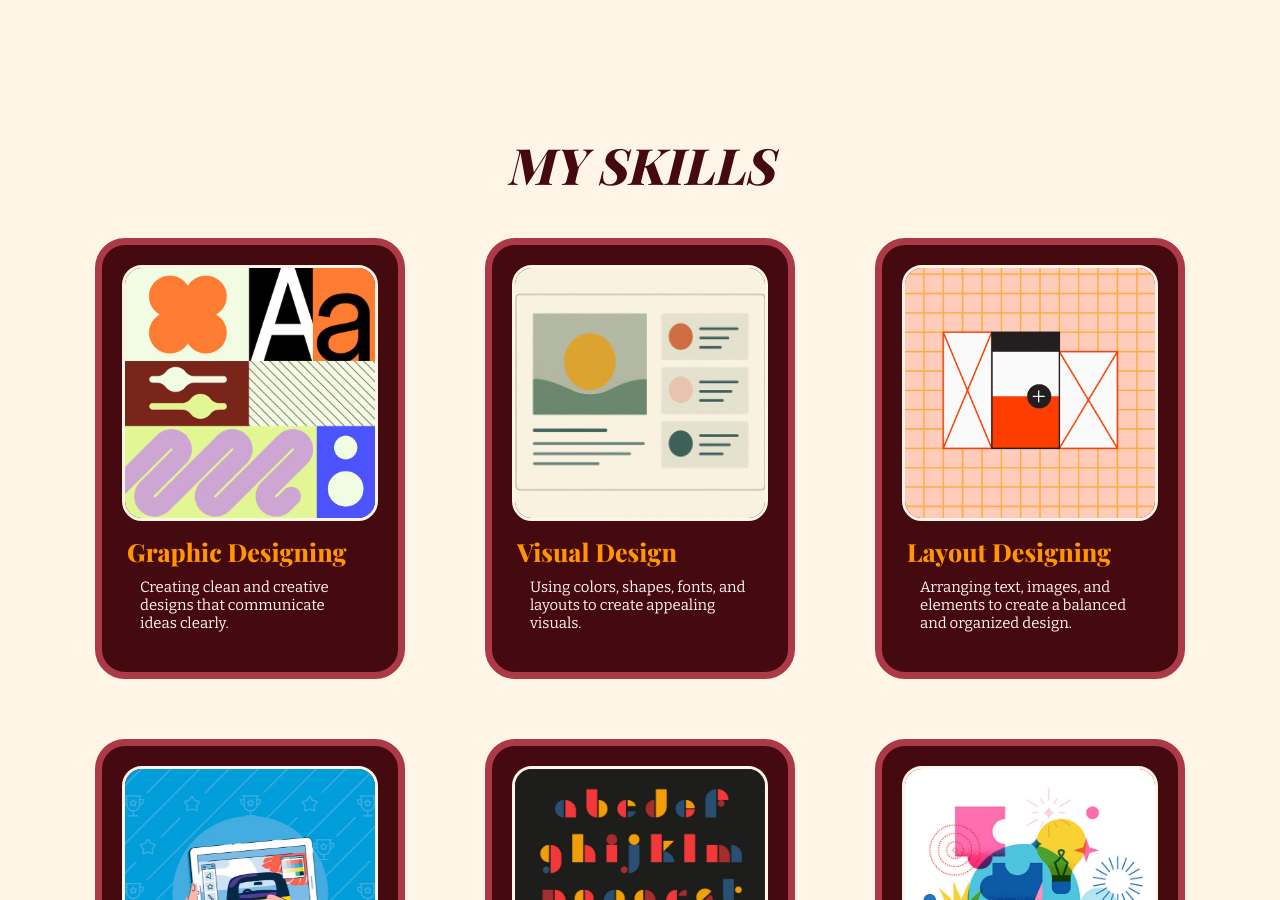
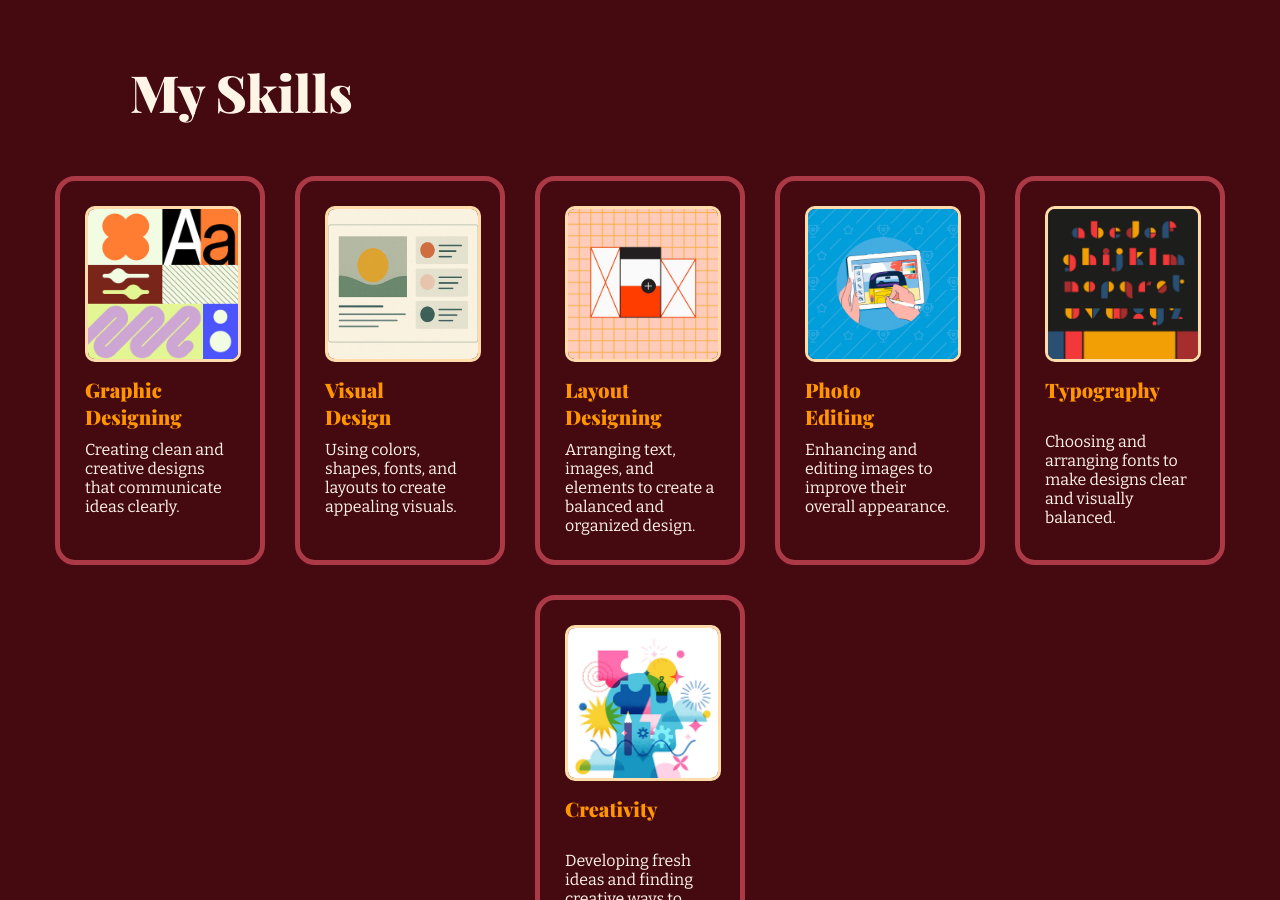
Before and after one commit to lyndS-spec/IT-110-Project, a plain HTML site: page index.html in a window 1280 px wide. Shown: the part 1900-2800 px from the top of the page. Drawn offline with nearby package versions, Linux system fonts and the light colour scheme; a web font is replaced by a local one.

Commit message:
Update Skill and Project sections

```diff
--- a/index.html
+++ b/index.html
@@ -70,7 +70,7 @@
                 <h2>🎓 My Education</h2>
                 <ul><li>
                     <strong>Bachelor of Science in Information Technology</strong>  <br>
-                    Class of 2026 <br> Caraga State University</li>
+                    Caraga State University</li>
                 </ul>
             </div>
         </div>
@@ -128,13 +128,13 @@
     <section id="card-cont">
 
         <div class="card">
-            <h2>MY SKILLS</h2>
+            <h1>My Skills</h1>
 
             <div class="card-cont">
                 <div class="cards">
                     <div><img src="Graphic Design.jpg" ></div>
                     <div>
-                        <h3>Graphic Designing</h3>
+                        <h3>Graphic<br>Designing</h3>
                         <p>Creating clean and creative designs that communicate ideas clearly.</p>
                     </div>
                 </div>
@@ -142,7 +142,7 @@
                 <div class="cards">
                     <div><img src="Visual Design.jpg" ></div>
                     <div>
-                        <h3>Visual Design</h3>
+                        <h3>Visual<br>Design</h3>
                         <p>Using colors, shapes, fonts, and layouts to create appealing visuals.</p>
                     </div>
                 </div>
@@ -150,18 +150,15 @@
                 <div class="cards">
                     <div><img src="layout.jpg" ></div>
                     <div>
-                        <h3>Layout Designing</h3>
+                        <h3>Layout<br>Designing</h3>
                         <p>Arranging text, images, and elements to create a balanced and organized design.</p>
                     </div>
                 </div>
 
-            </div>
-
-            <div class="card-cont">
                 <div class="cards">
                     <div><img src="photo edit.jpg"></div>
                     <div>
-                        <h3>Photo Editing</h3>
+                        <h3>Photo<br>Editing</h3>
                         <p>Enhancing and editing images to improve their overall appearance.</p>
                     </div>
                 </div>
@@ -169,7 +166,7 @@
                 <div class="cards">
                     <div><img src="typog.jpg" ></div>
                     <div>
-                        <h3>Typography</h3>
+                        <h3>Typography</h3><br>
                         <p>Choosing and arranging fonts to make designs clear and visually balanced.</p>
                     </div>
                 </div>
@@ -177,7 +174,7 @@
                 <div class="cards">
                     <div><img src="create.jpg" ></div>
                     <div>
-                        <h3>Creativity</h3>
+                        <h3>Creativity</h3><br>
                         <p>Developing fresh ideas and finding creative ways to bring concepts to life.</p>
                     </div>
                 </div>
@@ -240,7 +237,7 @@
                                 <button><a href="https://canva.link/rsqg6vsx6lovi19" target="_blank">View project</a></button>
                             </div>
                         </div>
-
+                    </div>
                 </div>
 
             </div>
--- a/style.css
+++ b/style.css
@@ -14,7 +14,7 @@ nav{
 #navbar ul{
     display: flex;
     justify-content: center;
-    gap: 50px;
+    gap: 80px;
     list-style: none;
     padding: 12px;
     flex-wrap: wrap;
@@ -52,11 +52,12 @@ nav{
     font-size: 6vw; /* 1vw = 1% */
     font-weight: 900;
     padding: 1px;
+    color: #ffdcaa;
 }
 
 #home img{
     border-radius: 50%;
-    border: 5px solid #fff5e7 ;
+    border: 5px solid #ff9500 ;
 }
 
 #intro{
@@ -74,7 +75,7 @@ nav{
     font-family: playfair display;
     font-weight: 600;
     font-style: italic;
-    border: 2px solid #fff5e7;
+    border: 2px solid #ff9500;
     border-radius: 25px;
     padding: 10px 30px;
 }
@@ -112,10 +113,12 @@ button a{
 }
 
 .bio{
-    display: flex;
+    display: grid;
+    grid-template-columns: 1fr 1fr;
+    justify-content: center;
     padding: 30px 10px;
     flex-wrap: wrap;
-    justify-content: space-evenly;
+    gap: 50px;
 }
 
 .one{
@@ -146,6 +149,7 @@ button a{
     font-size: 20px;
     font-weight: 800;
 }
+
 
 /* Hobbies & Interests */
 .hi{
@@ -191,9 +195,9 @@ button a{
 
 /* My Goals */
 #goal {
-    display: flex;
+    display: grid;
+    grid-template-columns: auto auto auto;
     padding: 50px 0;
-    justify-content: space-between;
     flex-wrap: wrap;
 }
 
@@ -201,7 +205,6 @@ button a{
     font-family: playfair display;
     font-size: 55px;
     font-weight: 800;
-    flex-direction: column;
     align-self: center;
     padding: 0 5px;
     text-align: center;
@@ -228,67 +231,56 @@ button a{
 
 /* act 3 */
 #card-cont{
-    background-color: #fff5e7;
+    background-color: #450910;
+    padding: 50px;
 }
 
 .card{
     display: flex;
     flex-direction: column;
-    padding: 60px;
-    color: #450910;
-    flex-wrap: wrap;
-}
-
-.card h2{
-    font-family: playfair display;
-    font-size: 50px;
-    font-weight: 800;
-    font-style: italic;
-    margin: 10px 0;
-    text-align: center;
 }
 
 .card-cont{
     display: flex;
-    margin: 30px;
-    flex-direction: row;
+    flex-wrap: wrap;
     justify-content: center;
-    gap: 80px;
+    gap: 30px;
+}
+
+.cards{
+    padding: 25px;
     flex-wrap: wrap;
+    max-width: 150px;
+    border: 5px solid #ab3946;
+    border-radius: 20px;
+}
+
+.card h1{
+    font-family: playfair display;
+    font-weight: 1000;
+    font-size: 4vw;
+    padding: 25px 80px 50px;
+    color: #fff5e7;
 }
 
 .cards h3{
     font-family: playfair display;
-    font-size: 25px;
-    font-weight: 800;
-    margin: 10px 5px;
     color: #ff9500;
+    font-size: 20px;
+    font-weight: 900;
+    padding: 10px 0;
 }
 
-.cards{
-    box-sizing: border-box;
-    flex-wrap: wrap;
-    background-color: #450910;
-    border: 7px solid #ab3946;
+.cards p{
     color: #fff5e7;
-    justify-content: center;
-    align-items: center;
-    text-align: left;
-    padding: 20px 20px 40px 20px;
-    font-size: 15px;
-    border-radius: 30px;
 }
 
 .cards img{
-    width: 250px;
-    border-radius: 20px;
-    border: 3px solid #fff5e7;
+    border: 3px solid #ffdcaa;
+    border-radius: 10px;
+    max-width: 150px;
 }
 
-.cards p{
-    width: 220px;
-    justify-self: center;
-}
 
 
 /* act4 project cards */
@@ -316,6 +308,7 @@ button a{
     flex-wrap: wrap;
     gap: 40px;
 }
+
 .project{
     display: flex;
     flex-direction: column;
@@ -359,7 +352,7 @@ button a{
     display: flex;
     flex-direction: column;
     flex-wrap: wrap;
-    gap: 40px;
+    gap: 5 0px;
 }
 
 .content{
@@ -421,7 +414,6 @@ button a{
 #educ, #exper{
     display: flex;
     justify-content: center;
-    overflow: auto;
     width: 100%;
 }
 
@@ -446,7 +438,6 @@ th{
     color: #fff5e7;
     text-align: left;
 }
-
 
 tr, td{
     border: 3px solid #ab3946;
```
Lines whose indentation alone changed are shown as unchanged.
